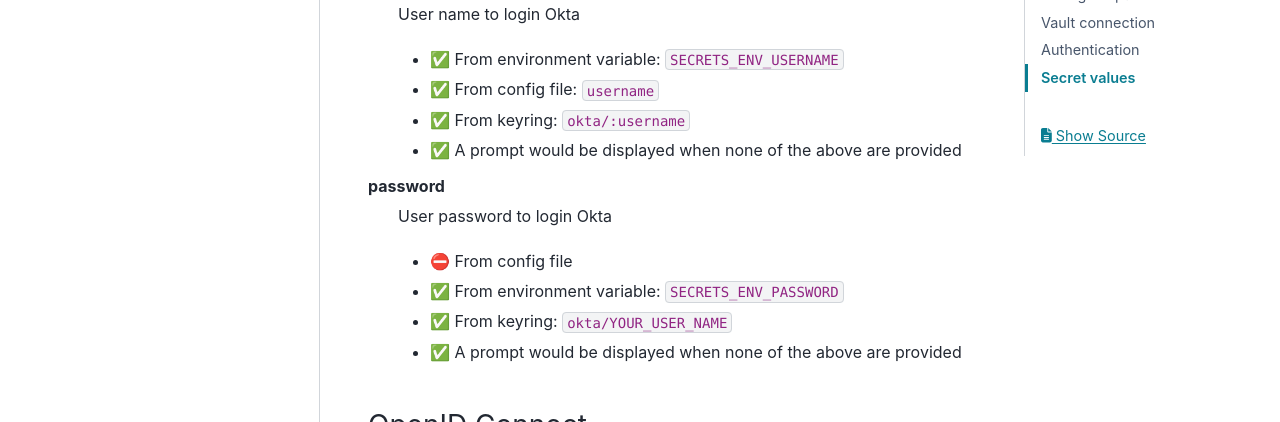
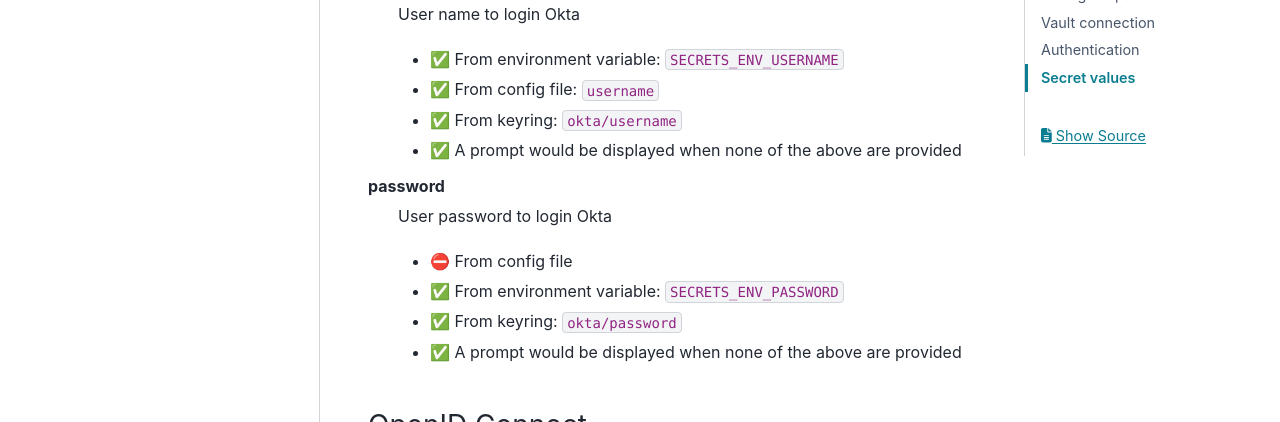
Before and after one commit to tzing/secrets.env, a Sphinx documentation site: the page built from docs/configure.rst, in a window 1280 px wide and 900 px high, scrolled down 4167 px. Shown: the part 147-569 px from the top of the window. Built offline with Sphinx 7.4.7 and the PyData theme 0.15.4, drawn with Linux system fonts in a browser that asks for light colours.

Commit message:
change keyring key

```diff
--- a/docs/configure.rst
+++ b/docs/configure.rst
@@ -260,7 +260,7 @@
 
    * ✅ From environment variable: ``SECRETS_ENV_USERNAME``
    * ✅ From config file: ``username``
-   * ✅ From keyring: ``okta/:username``
+   * ✅ From keyring: ``okta/username``
    * ✅ A prompt would be displayed when none of the above are provided
 
 password
@@ -268,7 +268,7 @@
 
    * ⛔️ From config file
    * ✅ From environment variable: ``SECRETS_ENV_PASSWORD``
-   * ✅ From keyring: ``okta/YOUR_USER_NAME``
+   * ✅ From keyring: ``okta/password``
    * ✅ A prompt would be displayed when none of the above are provided
 
 OpenID Connect
```
Also changed, not shown: 2 other files.
